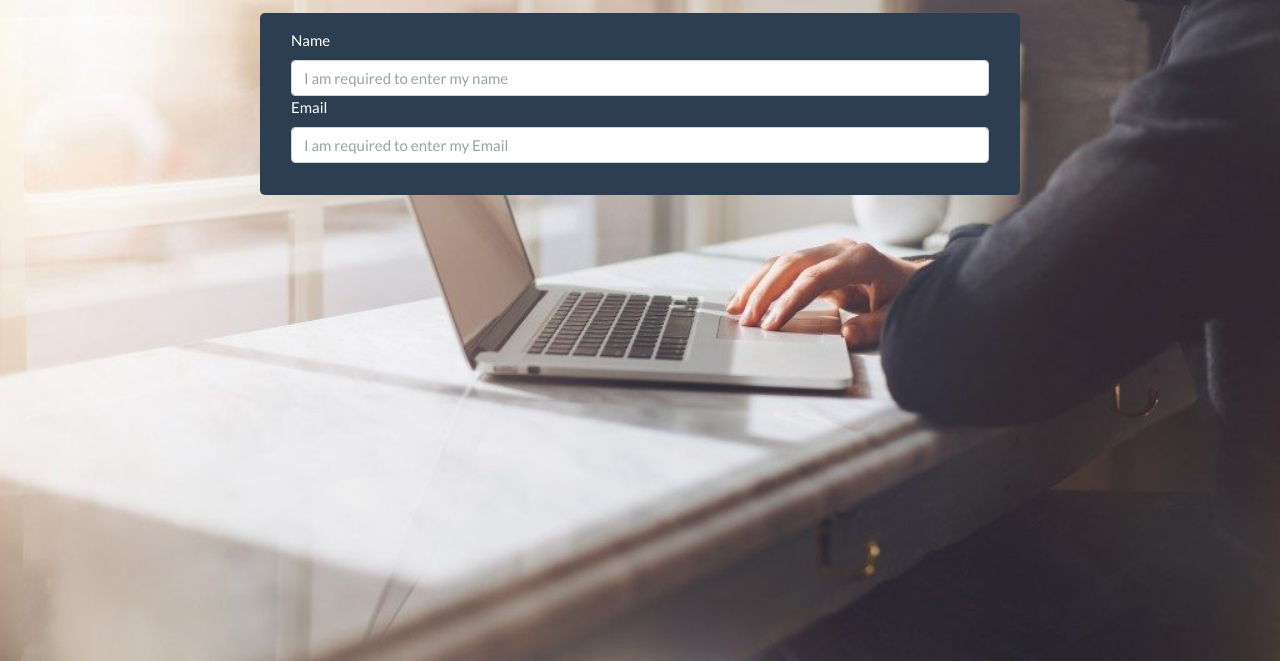
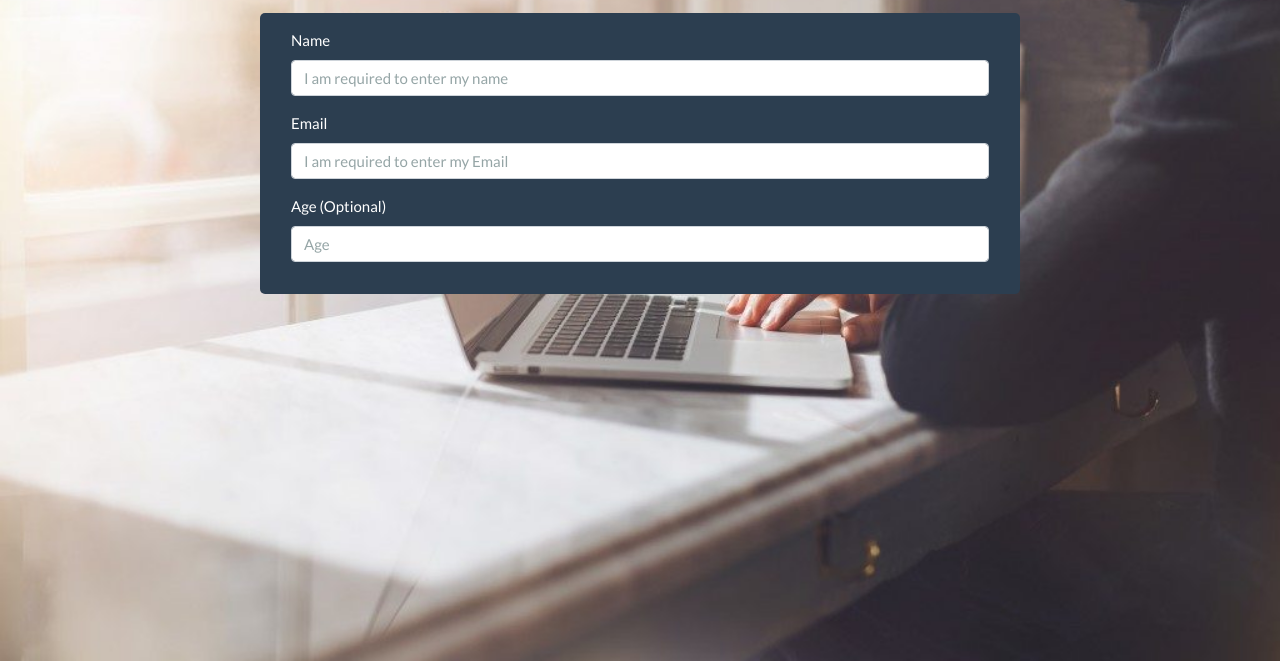
Before and after one commit to Poliarddjimmy/Djimmy-Mahmood, a plain HTML site: page index.html in a window 1280 px wide. Shown: the part 139-800 px from the top of the page. Drawn offline with nearby package versions, Linux system fonts and the light colour scheme.

Commit message:
Add the input field with type number, min 1 and max 10

```diff
--- a/index.html
+++ b/index.html
@@ -31,9 +31,16 @@
               <div class="form-group">
                 <label for="name" class="text-white"> Name</label>
                 <input type="text" name="name" class="form-control" id="name"  placeholder="I am required to enter my name" required>
+              </div>
 
+              <div class="form-group">
                 <label for="email" class="text-white"> Email</label>
                 <input type="email" name="email" class="form-control" id="email"  placeholder="I am required to enter my Email" required>
+              </div>
+
+              <div class="form-group">
+                <label for="age" class="text-white"> Age (Optional)</label>
+                <input type="number" name="age" class="form-control" id="number" nim="1" max="10" placeholder="Age">
               </div>
 
             </form>
```
